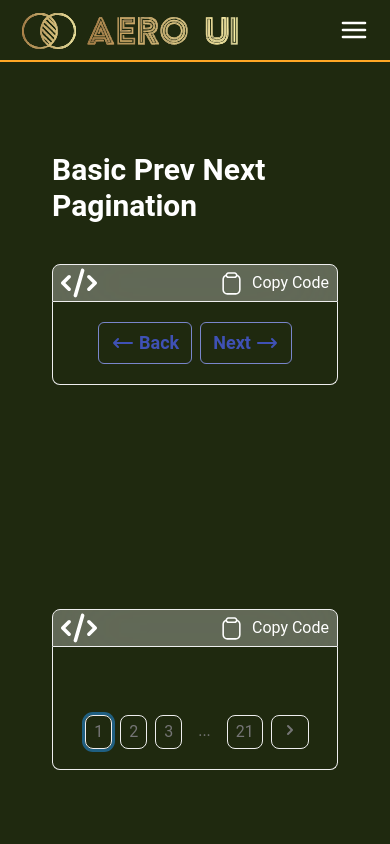
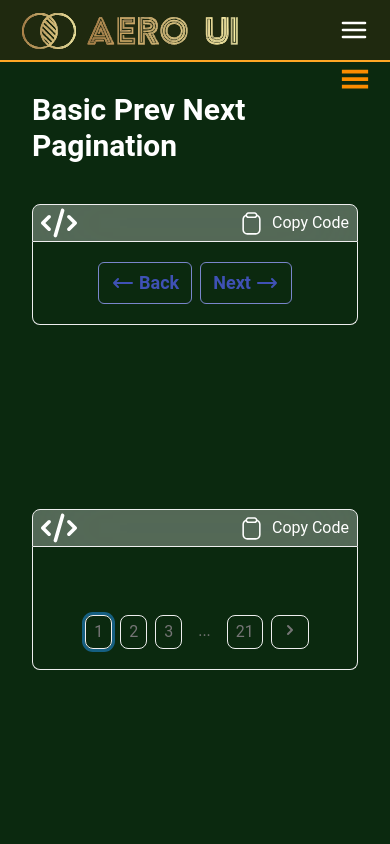
Before and after one commit to akash-khan-311/softui, a React (Vite) app: page /components/pagination in a window 390 px wide. Shown: the top 844 px of the page. Built offline with nearby package versions, Linux system fonts and the light colour scheme.

Commit message:
responsive implement

```diff
--- a/src/Layout/ComponentsLayout.jsx
+++ b/src/Layout/ComponentsLayout.jsx
@@ -8,8 +8,8 @@ const ComponentsLayout = () => {
       <Navbar />
       <div className="flex">
         <Sidebar />
-        <div className="flex-1 relative z-30 md:ml-64 duration-300 overflow-x-hidden overflow-y-auto">
-          <div className=" container mx-auto xl:p-20 lg:p-10 md:p-8 p-5">
+        <div className="flex-1 relative z-10 xl:ml-64 duration-300 overflow-x-hidden overflow-y-auto">
+          <div className=" container mx-auto xl:p-10 lg:p-5 ">
             <Outlet />
           </div>
         </div>
--- a/src/Layout/Root.jsx
+++ b/src/Layout/Root.jsx
@@ -5,7 +5,9 @@ const Root = () => {
   return (
     <div className="relative z-40">
       <Navbar />
-      <Outlet />
+      <div className="lg:px-0 px-5">
+        <Outlet />
+      </div>
     </div>
   );
 };
--- a/src/Pages/Home/Home.jsx
+++ b/src/Pages/Home/Home.jsx
@@ -14,12 +14,12 @@ const Home = () => {
         </div>
         <div className="text-white text-center">
           <div className="max-w-[60rem] mx-auto mt-40 relative space-y-5 z-40">
-            <h1 className="text-6xl font-bold ">
+            <h1 className="lg:text-6xl md:text-4xl text-3xl font-bold ">
               Embark on a Journey of Design Excellence with{" "}
               <span className="text-yellow-400">Aero UI</span> For Coding 20x
               Faster{" "}
             </h1>
-            <p className="text-xl">
+            <p className="lg:text-xl md:text-base text-sm">
               Welcome to <span className="text-yellow-400">Aero UI,</span> where
               innovation takes flight. Explore our meticulously crafted
               components designed to elevate your projects. Redefine UI design
--- a/src/Shared/CodeBox/CodeBox.jsx
+++ b/src/Shared/CodeBox/CodeBox.jsx
@@ -18,7 +18,7 @@ const CodeBox = ({ children, stringCode, text }) => {
 
   return (
     <>
-      <div className={`w-full rounded-md h-fit  px-4 py-2 my-20`}>
+      <div className={`w-full rounded-md h-fit  px-4 py-2 my-10`}>
         <div className={`w-full rounded-md h-fit  px-4 py-1 my-10 `}>
           <h2 className="text-white text-3xl font-semibold mb-10">{text}</h2>
           <div className="flex gap-2 items-center justify-between rounded-t-lg border  backdrop-blur-2xl bg-white/30">
--- a/src/Sidebar/Sidebar.jsx
+++ b/src/Sidebar/Sidebar.jsx
@@ -1,7 +1,8 @@
 /* eslint-disable no-unused-vars */
 import { useState } from "react";
 import { FaAngleDown } from "react-icons/fa";
-import { MdMenuBook } from "react-icons/md";
+import { GiHamburgerMenu } from "react-icons/gi";
+import { MdClose, MdMenuBook } from "react-icons/md";
 import { RiSettings4Fill } from "react-icons/ri";
 import { Link, NavLink } from "react-router-dom";
 
@@ -20,13 +21,18 @@ const componentsItems = [
   "Modal",
   "Navbar",
   "Spinner",
-  'Stats',
+  "Stats",
   "Pagination",
 ];
 
 const Sidebar = () => {
   const [docOpen, setDocOpen] = useState(false);
   const [componentOpen, setComponentOpen] = useState(true);
+  const [isActive, setIsActive] = useState(true);
+
+  const handleToggle = () => {
+    setIsActive(!isActive);
+  };
 
   const handleComponentNavOpen = () => {
     setComponentOpen(!componentOpen);
@@ -39,11 +45,25 @@ const Sidebar = () => {
     e.stopPropagation();
   };
   return (
+    <>
+      <div className="menu z-30">
+        <button
+          onClick={handleToggle}
+          className="mobile-menu-button p-4 focus:outline-none  text-orange-600 fixed top-12  xl:hidden right-1"
+        >
+          {isActive ? (
+            <GiHamburgerMenu className="text-3xl" />
+          ) : (
+            <MdClose className="text-3xl" />
+          )}
+        </button>
+      </div>
       <div
-      className={` components-sidebar  backdrop-blur-xl bg-white/10 fixed top-[63px] z-[10] -translate-x-full md:translate-x-0  w-[240px] select-none px-2 block transition-all overflow-y-scroll
-      `}
+        className={` components-sidebar  backdrop-blur-xl bg-white/10 fixed top-[63px] z-[20] ${
+          isActive && "-translate-x-full"
+        }  xl:translate-x-0 xl:w-[240px]  select-none px-2 block transition-all overflow-y-scroll`}
       >
-      <div className="flex h-full w-full  flex-col space-y-1">
+        <div className="flex h-full w-full flex-col space-y-1">
           {/* docs container */}
           <div className="flex flex-col px-4 pt-10  text-lg text-white ">
             <div onClick={handleDocNavOpen} className="text-2xl">
@@ -63,6 +83,7 @@ const Sidebar = () => {
               </div>
 
               <div
+                onClick={(e) => e.stopPropagation()}
                 className={`transition-all duration-300 ease-in-out grid ml-3  ${
                   docOpen
                     ? "grid-rows-[1fr] opacity-100"
@@ -105,6 +126,7 @@ const Sidebar = () => {
               </div>
 
               <div
+                onClick={(e) => e.stopPropagation()}
                 className={`transition-all duration-300 ease-in-out grid ml-3  ${
                   componentOpen
                     ? "grid-rows-[1fr] opacity-100"
@@ -119,7 +141,7 @@ const Sidebar = () => {
                       className="px-2 text-gray-400 duration-300  hover:text-white border-l-2 border-transparent hover:border-l-2 hover:border-l-orange-500"
                       to={ItemName.toLocaleLowerCase()}
                     >
-                    {ItemName}
+                      <p onClick={() => setIsActive(true)}>{ItemName}</p>
                     </NavLink>
                   ))}
                 </div>
@@ -128,6 +150,7 @@ const Sidebar = () => {
           </div>
         </div>
       </div>
+    </>
   );
 };
 
--- a/src/components/App/Buttons/Button7.jsx
+++ b/src/components/App/Buttons/Button7.jsx
@@ -13,7 +13,7 @@ const Button7 = () => {
 </button>
 `}
       >
-        <div className="flex justify-evenly items-center">
+        <div className="flex flex-wrap space-y-5 md:space-y-0 justify-evenly items-center">
           <button className="relative py-2 px-8 text-black text-sm font-bold  overflow-hidden bg-white rounded-lg transition-all duration-400 ease-in-out shadow-md hover:scale-105 hover:text-white hover:shadow-lg active:scale-90 before:absolute before:top-0 before:-left-full before:w-full before:h-full before:bg-gradient-to-r before:from-blue-900 before:to-blue-400 before:transition-all before:duration-500 before:ease-in-out before:z-[-1] before:rounded-lg hover:before:left-0">
             HOVER ME!
           </button>
--- a/src/index.css
+++ b/src/index.css
@@ -5,7 +5,7 @@ body {
   scroll-behavior: smooth;
   z-index: 999;
   opacity: 1;
-  background-color: rgb(31, 41, 15);
+  background-color: rgb(11, 41, 15);
   background-attachment: fixed;
 }
 
```
Lines whose indentation alone changed are shown as unchanged.
